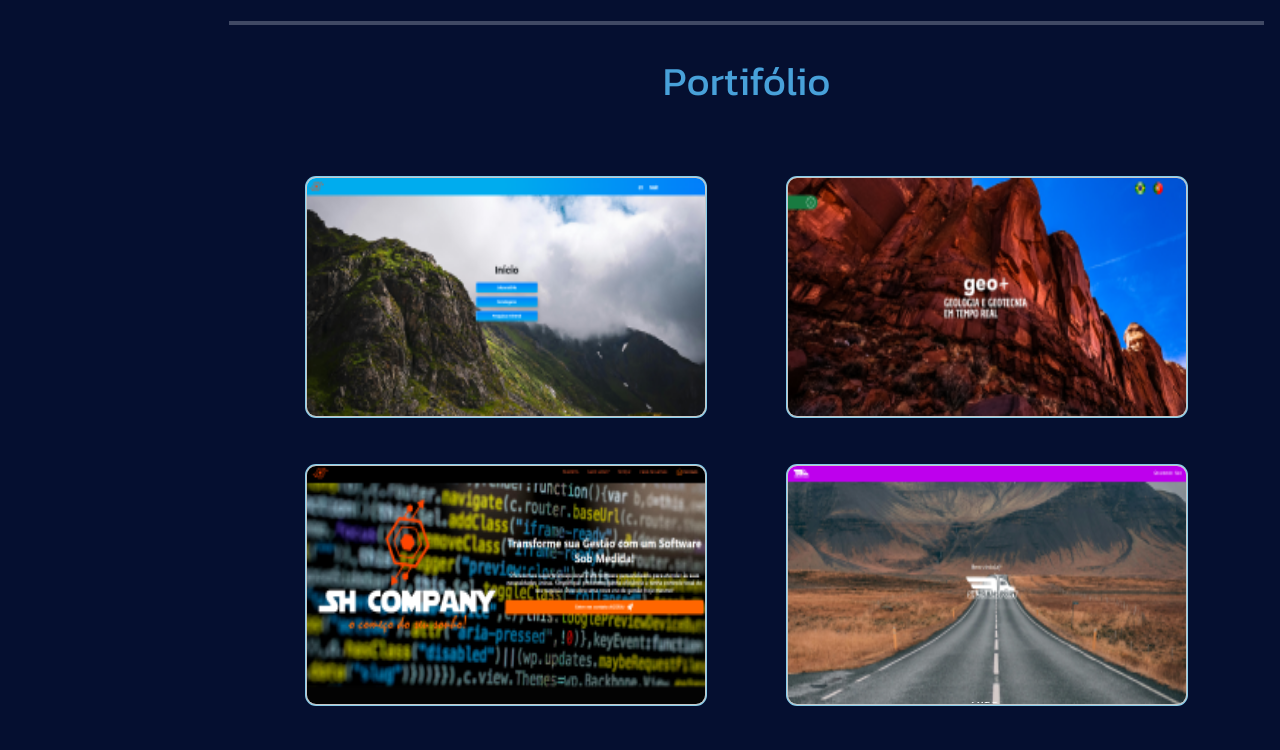
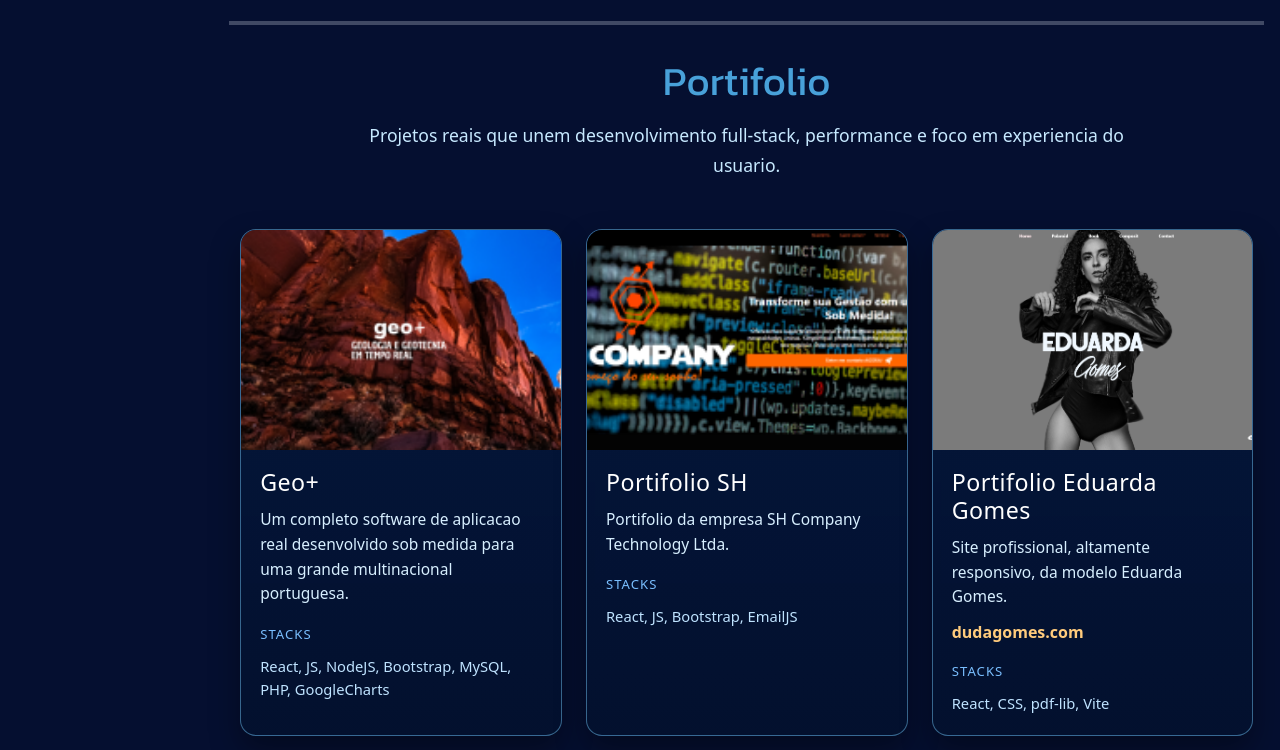
Before and after one commit to Wallison93/myportifolio, a React (Vite) app: page / in a window 1280 px wide. Shown: the part 2320-3070 px from the top of the page. Built offline with nearby package versions, Linux system fonts and the light colour scheme.

Commit message:
ajustes portifolio

```diff
--- /dev/null
+++ b/src/Body/Portfolio/Portifolio.css
@@ -0,0 +1,122 @@
+.portfolio-section {
+  padding-bottom: 1rem;
+}
+
+.portfolio-subtitle {
+  max-width: 760px;
+  font-size: 1.1rem;
+  color: #c7e9ff;
+  line-height: 1.7;
+}
+
+.portfolio-grid {
+  display: grid;
+  grid-template-columns: repeat(auto-fit, minmax(280px, 1fr));
+  gap: 1.5rem;
+  width: min(1200px, 95%);
+  margin-left: auto;
+  margin-right: auto;
+}
+
+.portfolio-card {
+  border: 1px solid rgba(117, 207, 255, 0.45);
+  border-radius: 16px;
+  overflow: hidden;
+  background: linear-gradient(180deg, rgba(4, 24, 63, 0.9) 0%, rgba(3, 17, 46, 0.96) 100%);
+  box-shadow: 0 14px 30px rgba(0, 0, 0, 0.35);
+  text-align: left;
+  display: flex;
+  flex-direction: column;
+  transition: transform 0.25s ease, box-shadow 0.25s ease;
+}
+
+.portfolio-card:hover {
+  transform: translateY(-6px);
+  box-shadow: 0 18px 36px rgba(0, 0, 0, 0.45);
+}
+
+.portfolio-image-wrapper {
+  position: relative;
+  width: 100%;
+  height: 220px;
+  overflow: hidden;
+}
+
+.portfolio-image {
+  width: 100%;
+  height: 100%;
+  object-fit: cover;
+  transition: transform 0.4s ease;
+}
+
+.portfolio-card:hover .portfolio-image {
+  transform: scale(1.05);
+}
+
+.portfolio-content {
+  padding: 1.2rem;
+  display: flex;
+  flex-direction: column;
+  gap: 0.65rem;
+}
+
+.portfolio-title {
+  margin: 0;
+  font-size: 1.45rem;
+  color: #ffffff;
+  letter-spacing: 0.02em;
+}
+
+.portfolio-description {
+  margin: 0;
+  color: #d7efff;
+  font-size: 0.97rem;
+  line-height: 1.6;
+}
+
+.portfolio-link {
+  color: #ffcb7c;
+  font-weight: 600;
+  text-decoration: none;
+  width: fit-content;
+}
+
+.portfolio-link:hover {
+  text-decoration: underline;
+}
+
+.portfolio-stack-label {
+  margin: 0.5rem 0 0 0;
+  font-size: 0.82rem;
+  text-transform: uppercase;
+  letter-spacing: 0.08em;
+  color: #7abfff;
+}
+
+.portfolio-stack {
+  margin: 0;
+  color: #bfe3ff;
+  font-size: 0.92rem;
+  line-height: 1.6;
+}
+
+@media (max-width: 768px) {
+  .portfolio-subtitle {
+    font-size: 0.96rem;
+    line-height: 1.6;
+    width: 92%;
+  }
+
+  .portfolio-grid {
+    width: 100%;
+    gap: 1.2rem;
+  }
+
+  .portfolio-image-wrapper {
+    height: 200px;
+  }
+
+  .portfolio-content {
+    padding: 1rem;
+  }
+}
--- a/src/Body/Portfolio/Portifolio.jsx
+++ b/src/Body/Portfolio/Portifolio.jsx
@@ -1,101 +1,70 @@
-import ShLAb from '../../imagens/ShLab.png';
 import Geo from '../../imagens/Geo+.png';
 import PortifolioSH from '../../imagens/PortifolioSH.png';
-import ShTransport from '../../imagens/ShTransport.png';
 import DudaGomes from '../../imagens/portifolioEduardaGomes.png';
+import './Portifolio.css';
 
+const projetos = [
+    {
+        titulo: 'Geo+',
+        descricao: 'Um completo software de aplicacao real desenvolvido sob medida para uma grande multinacional portuguesa.',
+        stacks: 'React, JS, NodeJS, Bootstrap, MySQL, PHP, GoogleCharts',
+        imagem: Geo,
+        alt: 'Geo+'
+    },
+    {
+        titulo: 'Portifolio SH',
+        descricao: 'Portifolio da empresa SH Company Technology Ltda.',
+        stacks: 'React, JS, Bootstrap, EmailJS',
+        imagem: PortifolioSH,
+        alt: 'Portifolio SH'
+    },
+    {
+        titulo: 'Portifolio Eduarda Gomes',
+        descricao: 'Site profissional, altamente responsivo, da modelo Eduarda Gomes.',
+        stacks: 'React, CSS, pdf-lib, Vite',
+        imagem: DudaGomes,
+        alt: 'Portifolio Eduarda Gomes',
+        link: 'https://dudagomes.com',
+        linkTexto: 'dudagomes.com'
+    }
+];
 
 export default function Portfolio() {
+    return (
+        <div className="portfolio-section container-fluid p-3 text-center divBody2">
+            <h1 className="titulos fontKanit">Portifolio</h1>
 
-    return (
-        <div className=" p-3 text-center divBody2  ">
+            <p className="portfolio-subtitle mt-3 mx-auto">
+                Projetos reais que unem desenvolvimento full-stack, performance e foco em experiencia do usuario.
+            </p>
 
-            <h1 className="titulos fontKanit">
-                Portifólio
-            </h1>
+            <div className="portfolio-grid mt-5">
+                {projetos.map((projeto) => (
+                    <article className="portfolio-card" key={projeto.titulo}>
+                        <div className="portfolio-image-wrapper">
+                            <img className="portfolio-image" src={projeto.imagem} alt={projeto.alt} />
+                        </div>
 
-            <div className='d-flex flex-column flex-md-row justify-content-evenly container-fluid mt-5 '>
-                <div class="card mt-4">
-                    <img className='w-100 h-100' src={ShLAb} alt='ShLAb' />
-                    <div class="card__content p-3">
-                        <p class="card__title ">
-                            SH Lab
-                        </p>
-                        <p class="card__description mt-5">
-                            Um completo software para laboratórios de sondagens e estudos de solos.
-                        </p>
-                        <p class="card__footer mt-4">
-                            Stacks: React, Js, NodeJS, Bootstrap, MySQL, PHP.
-                        </p>
-                    </div>
-                </div>
-                <div class="card mt-4">
-                    <img className='w-100 h-100' src={Geo} alt='Geo' />
-                    <div class="card__content p-3">
-                        <p class="card__title ">
-                            Geo+
-                        </p>
-                        <p class="card__description mt-4">
-                            Um completo software de aplicação real desenvolvido sob medida para uma grande multinacional portuguesa.
-                        </p>
-                        <p class="card__footer mt-4">
-                            Stacks: React, Js, NodeJS, Bootstrap, MySQL, PHP, GoogleCharts.
-                        </p>
-                    </div>
-                </div>
-            </div>
+                        <div className="portfolio-content">
+                            <h3 className="portfolio-title">{projeto.titulo}</h3>
+                            <p className="portfolio-description">{projeto.descricao}</p>
 
+                            {projeto.link && (
+                                <a
+                                    className="portfolio-link"
+                                    href={projeto.link}
+                                    target="_blank"
+                                    rel="noopener noreferrer"
+                                >
+                                    {projeto.linkTexto}
+                                </a>
+                            )}
 
-
-            <div className='d-flex flex-column flex-md-row justify-content-evenly container-fluid mt-4'>
-                <div class="card mt-4">
-                    <img className='w-100 h-100' src={PortifolioSH} alt='PortifolioSH' />
-                    <div class="card__content p-3">
-                        <p class="card__title ">
-                            Portifólio SH
-                        </p>
-                        <p class="card__description mt-5">
-                            Portifólio da empresa SH Company Technology Ltda.
-                        </p>
-                        <p class="card__footer mt-4">
-                            Stacks: React, Js, Bootstrap, EmailJS.
-                        </p>
-                    </div>
-                </div>
-                <div class="card mt-4">
-                    <img className='w-100 h-100' src={ShTransport} alt='ShTransport' />
-                    <div class="card__content p-3">
-                        <p class="card__title ">
-                            SH Transport
-                        </p>
-                        <p class="card__description mt-4">
-                            Software para controle de frotas, acompanhamento de carga/descarga e toda documentação para transportadoras.
-                        </p>
-                        <p class="card__footer mt-4">
-                            Stacks: React, Ts, NodeJS, Bootstrap, MySQL, Vite.
-                        </p>
-                    </div>
-                </div>
-            </div>
-
-            <div className='d-flex flex-column flex-md-row justify-content-evenly container-fluid mt-4'>
-                <div class="card mt-4">
-                    <img className='w-100 h-100' src={DudaGomes} alt='ShTransport' />
-                    <div class="card__content p-3">
-                        <p class="card__title ">
-                            Portifólio
-                        </p>
-                        <p class="card__description mt-4">
-                            Site profissional, altamente responsivo, da modelo Eduarda Gomes.
-                        </p>
-                        <a class="card__footer-site  mt-4" href="https://dudagomes.com" target="_blank" rel="noopener noreferrer">
-                           dudagomes.com
-                        </a>
-                        <p class="card__footer mt-4">
-                            Stacks: React, CSS, pdf-lib, Vite.
-                        </p>
-                    </div>
-                </div>
+                            <p className="portfolio-stack-label">Stacks</p>
+                            <p className="portfolio-stack">{projeto.stacks}</p>
+                        </div>
+                    </article>
+                ))}
             </div>
 
             <br />
--- a/src/global.css
+++ b/src/global.css
@@ -498,8 +498,6 @@ h6 {
     font-size: 0.7em;
 }
 
-
-
 }
 
 
```
